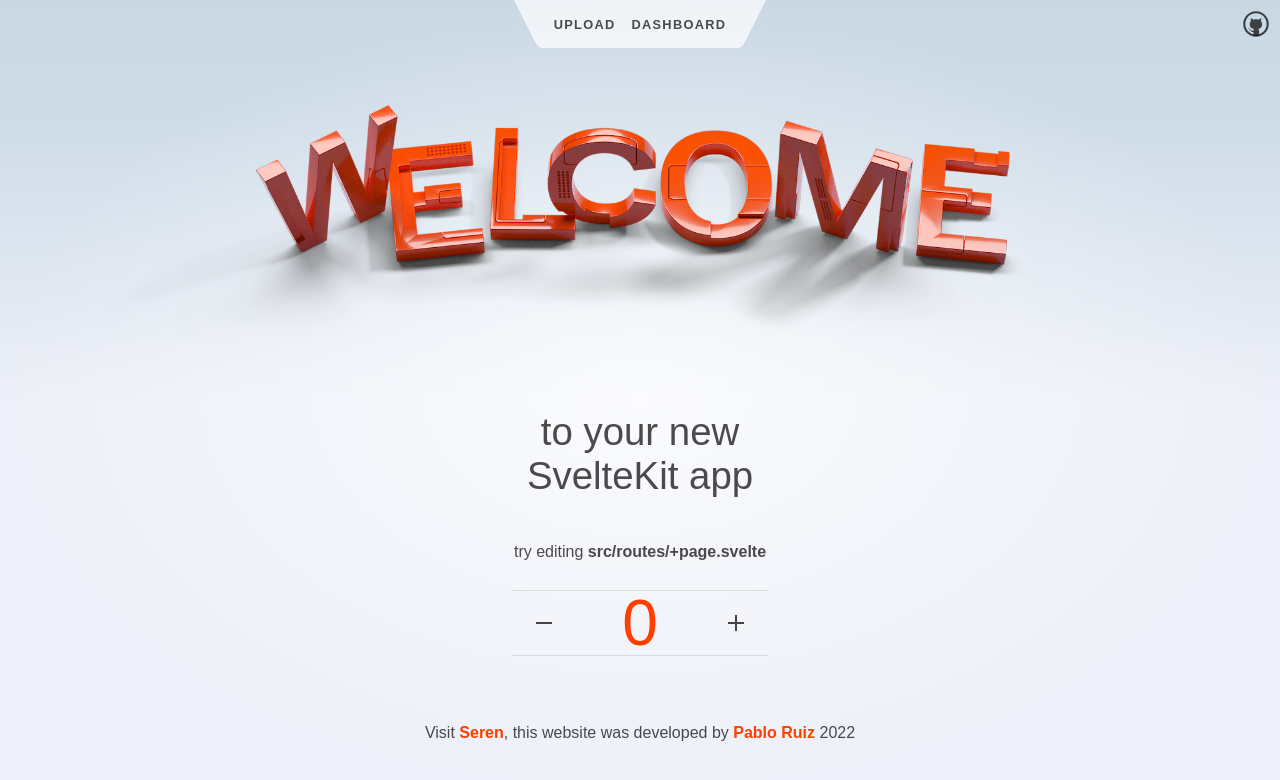
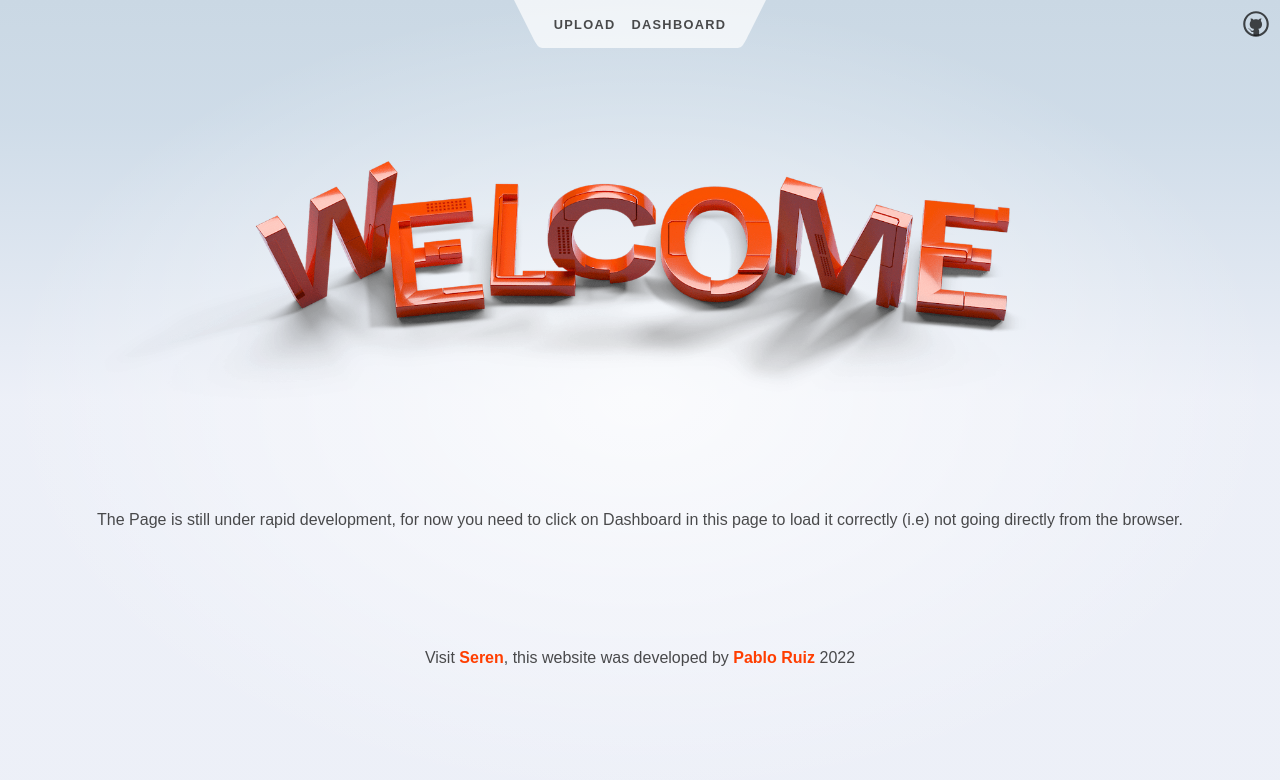
Before and after one commit to PabloRuizCuevas/webapp-seren, a SvelteKit app: page / in a window 1280 px wide. Shown: the top 780 px of the page. Built offline with nearby package versions, Linux system fonts and the light colour scheme.

Commit message:
welcome changed

```diff
--- a/package.json
+++ b/package.json
@@ -4,7 +4,7 @@
 	"scripts": {
 		"dev": "vite dev",
 		"build": "vite build",
-		"preview": "vite preview",
+		"preview": "vite preview --host --port 5173",
 		"test": "playwright test",
 		"check": "svelte-kit sync && svelte-check --tsconfig ./tsconfig.json",
 		"check:watch": "svelte-kit sync && svelte-check --tsconfig ./tsconfig.json --watch",
--- a/src/routes/+page.svelte
+++ b/src/routes/+page.svelte
@@ -1,5 +1,4 @@
 <script>
-	import Counter from './Counter.svelte';
 	import welcome from '$lib/images/svelte-welcome.webp';
 	import welcome_fallback from '$lib/images/svelte-welcome.png';
 </script>
@@ -18,14 +17,10 @@
 			</picture>
 		</span>
 
-		to your new<br />SvelteKit app
 	</h1>
 
-	<h2>
-		try editing <strong>src/routes/+page.svelte</strong>
-	</h2>
+	<h2> The Page is still under rapid development, for now you need to click on Dashboard in this page to load it correctly (i.e) not going directly from the browser.</h2>
 
-	<Counter />
 </section>
 
 <style>
--- a/src/routes/Counter.svelte
+++ /dev/null
@@ -1,102 +0,0 @@
-<script lang="ts">
-	import { spring } from 'svelte/motion';
-
-	let count = 0;
-
-	const displayed_count = spring();
-	$: displayed_count.set(count);
-	$: offset = modulo($displayed_count, 1);
-
-	function modulo(n: number, m: number) {
-		// handle negative numbers
-		return ((n % m) + m) % m;
-	}
-</script>
-
-<div class="counter">
-	<button on:click={() => (count -= 1)} aria-label="Decrease the counter by one">
-		<svg aria-hidden="true" viewBox="0 0 1 1">
-			<path d="M0,0.5 L1,0.5" />
-		</svg>
-	</button>
-
-	<div class="counter-viewport">
-		<div class="counter-digits" style="transform: translate(0, {100 * offset}%)">
-			<strong class="hidden" aria-hidden="true">{Math.floor($displayed_count + 1)}</strong>
-			<strong>{Math.floor($displayed_count)}</strong>
-		</div>
-	</div>
-
-	<button on:click={() => (count += 1)} aria-label="Increase the counter by one">
-		<svg aria-hidden="true" viewBox="0 0 1 1">
-			<path d="M0,0.5 L1,0.5 M0.5,0 L0.5,1" />
-		</svg>
-	</button>
-</div>
-
-<style>
-	.counter {
-		display: flex;
-		border-top: 1px solid rgba(0, 0, 0, 0.1);
-		border-bottom: 1px solid rgba(0, 0, 0, 0.1);
-		margin: 1rem 0;
-	}
-
-	.counter button {
-		width: 2em;
-		padding: 0;
-		display: flex;
-		align-items: center;
-		justify-content: center;
-		border: 0;
-		background-color: transparent;
-		touch-action: manipulation;
-		font-size: 2rem;
-	}
-
-	.counter button:hover {
-		background-color: var(--color-bg-1);
-	}
-
-	svg {
-		width: 25%;
-		height: 25%;
-	}
-
-	path {
-		vector-effect: non-scaling-stroke;
-		stroke-width: 2px;
-		stroke: #444;
-	}
-
-	.counter-viewport {
-		width: 8em;
-		height: 4em;
-		overflow: hidden;
-		text-align: center;
-		position: relative;
-	}
-
-	.counter-viewport strong {
-		position: absolute;
-		display: flex;
-		width: 100%;
-		height: 100%;
-		font-weight: 400;
-		color: var(--color-theme-1);
-		font-size: 4rem;
-		align-items: center;
-		justify-content: center;
-	}
-
-	.counter-digits {
-		position: absolute;
-		width: 100%;
-		height: 100%;
-	}
-
-	.hidden {
-		top: -100%;
-		user-select: none;
-	}
-</style>
```
